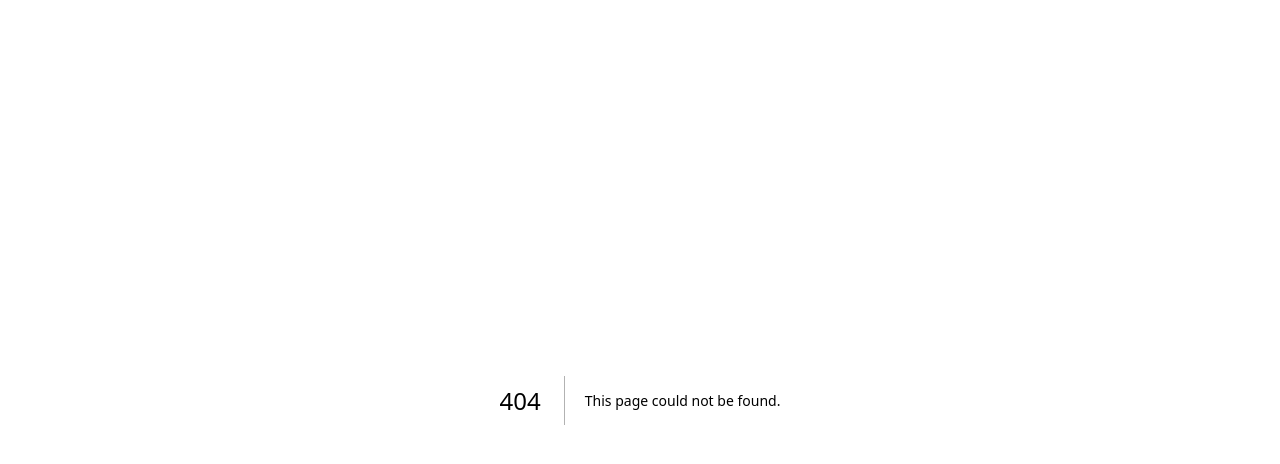
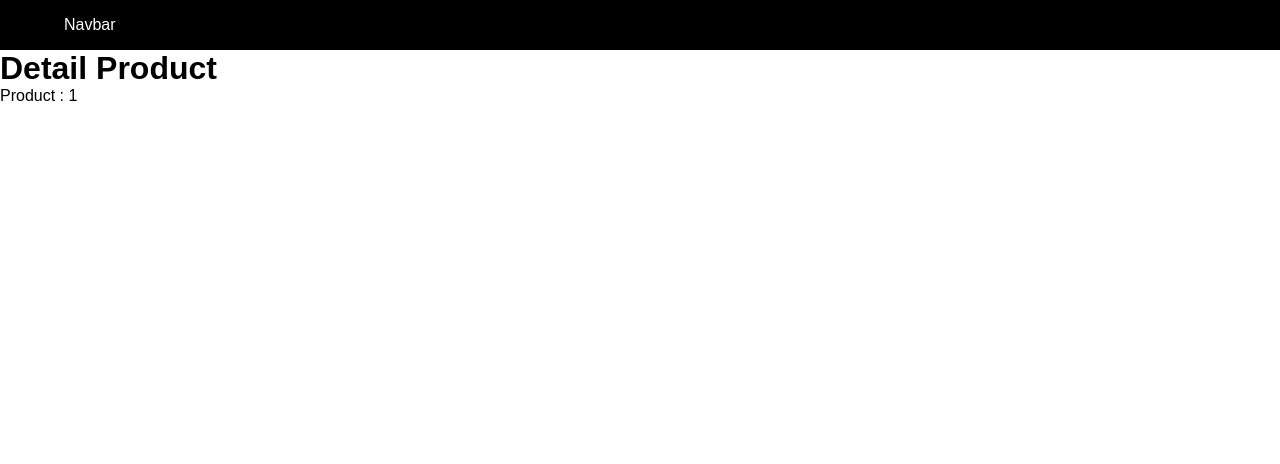
Before and after one commit to robilaruku/belajar-next-js-2024-robi, a Next.js app: page /product/1 in a window 1280 px wide. Before the commit this address had no page. Shown: the top 464 px of the page. Built offline with nearby package versions, Linux system fonts and the light colour scheme.

Commit message:
initial commit

```diff
--- /dev/null
+++ b/src/components/layouts/Navbar/index.tsx
@@ -0,0 +1,11 @@
+const Navbar = () => {
+  return (
+    <>
+      <div className="navbar">
+        <div>Navbar</div>
+      </div>
+    </>
+  );
+};
+
+export default Navbar;
--- a/src/pages/_app.tsx
+++ b/src/pages/_app.tsx
@@ -1,6 +1,12 @@
-// import '@/styles/globals.css'
+import Navbar from "@/components/layouts/Navbar";
+import "@/styles/globals.css";
 import type { AppProps } from "next/app";
 
 export default function App({ Component, pageProps }: AppProps) {
-  return <Component {...pageProps} />;
+  return (
+    <>
+      <Navbar/>
+      <Component {...pageProps} />
+    </>
+  );
 }
--- /dev/null
+++ b/src/pages/product/[product].tsx
@@ -0,0 +1,13 @@
+import { useRouter } from "next/router";
+
+const DetailProductPage = () => {
+  const { query } = useRouter();
+  return (
+    <>
+      <h1>Detail Product</h1>
+      <p>Product : {query.product}</p>
+    </>
+  );
+};
+
+export default DetailProductPage;
--- a/src/styles/globals.css
+++ b/src/styles/globals.css
@@ -1,78 +1,3 @@
-:root {
-  --max-width: 1100px;
-  --border-radius: 12px;
-  --font-mono: ui-monospace, Menlo, Monaco, 'Cascadia Mono', 'Segoe UI Mono',
-    'Roboto Mono', 'Oxygen Mono', 'Ubuntu Monospace', 'Source Code Pro',
-    'Fira Mono', 'Droid Sans Mono', 'Courier New', monospace;
-
-  --foreground-rgb: 0, 0, 0;
-  --background-start-rgb: 214, 219, 220;
-  --background-end-rgb: 255, 255, 255;
-
-  --primary-glow: conic-gradient(
-    from 180deg at 50% 50%,
-    #16abff33 0deg,
-    #0885ff33 55deg,
-    #54d6ff33 120deg,
-    #0071ff33 160deg,
-    transparent 360deg
-  );
-  --secondary-glow: radial-gradient(
-    rgba(255, 255, 255, 1),
-    rgba(255, 255, 255, 0)
-  );
-
-  --tile-start-rgb: 239, 245, 249;
-  --tile-end-rgb: 228, 232, 233;
-  --tile-border: conic-gradient(
-    #00000080,
-    #00000040,
-    #00000030,
-    #00000020,
-    #00000010,
-    #00000010,
-    #00000080
-  );
-
-  --callout-rgb: 238, 240, 241;
-  --callout-border-rgb: 172, 175, 176;
-  --card-rgb: 180, 185, 188;
-  --card-border-rgb: 131, 134, 135;
-}
-
-@media (prefers-color-scheme: dark) {
-  :root {
-    --foreground-rgb: 255, 255, 255;
-    --background-start-rgb: 0, 0, 0;
-    --background-end-rgb: 0, 0, 0;
-
-    --primary-glow: radial-gradient(rgba(1, 65, 255, 0.4), rgba(1, 65, 255, 0));
-    --secondary-glow: linear-gradient(
-      to bottom right,
-      rgba(1, 65, 255, 0),
-      rgba(1, 65, 255, 0),
-      rgba(1, 65, 255, 0.3)
-    );
-
-    --tile-start-rgb: 2, 13, 46;
-    --tile-end-rgb: 2, 5, 19;
-    --tile-border: conic-gradient(
-      #ffffff80,
-      #ffffff40,
-      #ffffff30,
-      #ffffff20,
-      #ffffff10,
-      #ffffff10,
-      #ffffff80
-    );
-
-    --callout-rgb: 20, 20, 20;
-    --callout-border-rgb: 108, 108, 108;
-    --card-rgb: 100, 100, 100;
-    --card-border-rgb: 200, 200, 200;
-  }
-}
-
 * {
   box-sizing: border-box;
   padding: 0;
@@ -83,25 +8,21 @@
 body {
   max-width: 100vw;
   overflow-x: hidden;
+  font-family: Arial, Helvetica, sans-serif;
 }
 
-body {
-  color: rgb(var(--foreground-rgb));
-  background: linear-gradient(
-      to bottom,
-      transparent,
-      rgb(var(--background-end-rgb))
-    )
-    rgb(var(--background-start-rgb));
-}
 
 a {
   color: inherit;
   text-decoration: none;
 }
 
-@media (prefers-color-scheme: dark) {
-  html {
-    color-scheme: dark;
-  }
+.navbar {
+  display: flex;
+  width: 100%;
+  height: 50px;
+  background-color: #000;
+  color: #fff;
+  align-items: center;
+  padding: 0 5%;
 }
```
Also changed, not shown: src/components/layouts/AppShell/index.tsx (added, +19 -0 lines), src/pages/index.tsx (+3 -5 lines), src/pages/product/index.tsx (added, +9 -0 lines).
